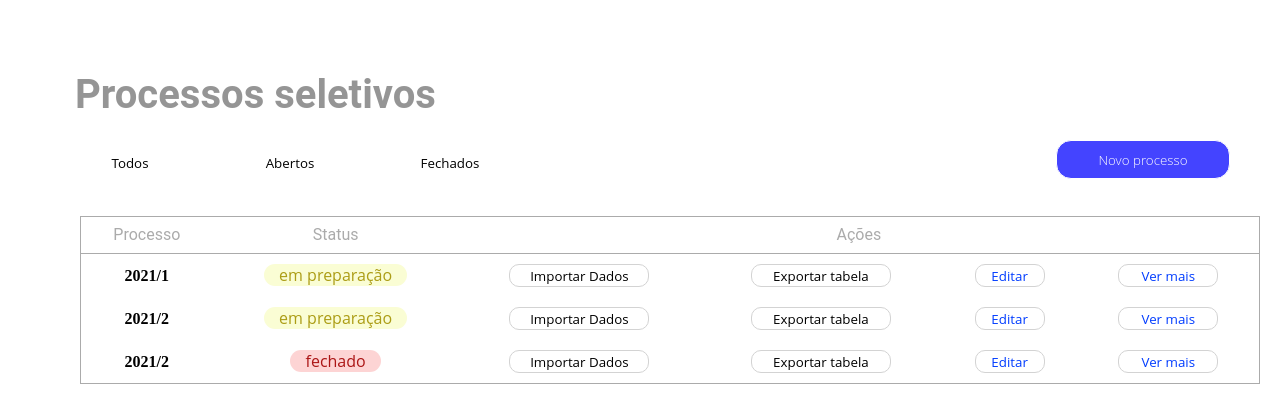
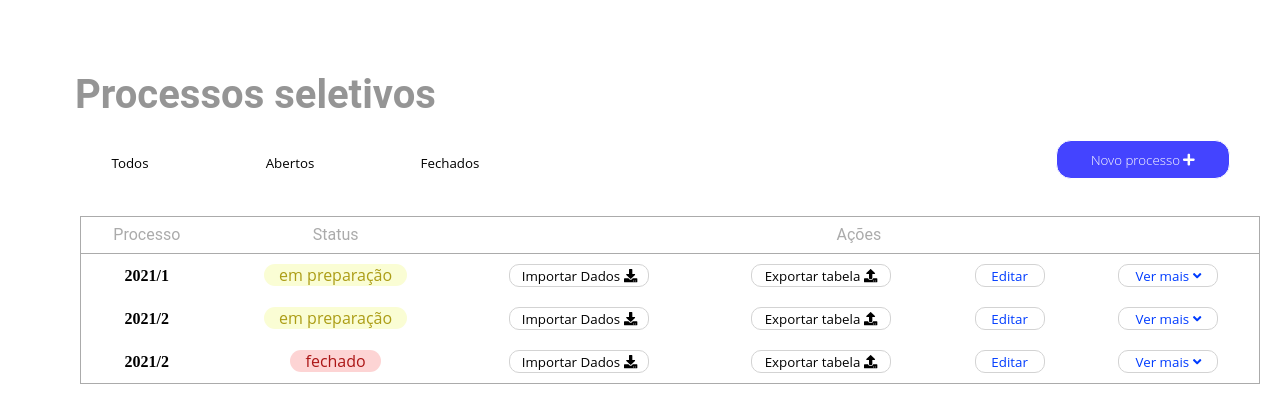
Before and after one commit to aceleradora-TW/acelera-mais-front, a React (Create React App) app: page / in a window 1280 px wide. Shown: the top 412 px of the page. Built offline with nearby package versions, Linux system fonts and the light colour scheme.

Commit message:
style(lista de processo): finaliza estilização de icones
@ErickCardoso007 @Biamah

```diff
--- a/package.json
+++ b/package.json
@@ -3,11 +3,14 @@
   "version": "0.1.0",
   "private": true,
   "dependencies": {
-    "eslint-config-standard": "^16.0.3",
+    "@fortawesome/fontawesome-svg-core": "^1.2.36",
+    "@fortawesome/free-solid-svg-icons": "^5.15.4",
+    "@fortawesome/react-fontawesome": "^0.1.16",
     "@testing-library/jest-dom": "^5.11.4",
     "@testing-library/react": "^11.1.0",
     "@testing-library/user-event": "^12.1.10",
     "axios": "^0.22.0",
+    "eslint-config-standard": "^16.0.3",
     "react": "^17.0.2",
     "react-dom": "^17.0.2",
     "react-scripts": "4.0.3",
--- a/src/components/button/index.js
+++ b/src/components/button/index.js
@@ -1,8 +1,9 @@
+import { FontAwesomeIcon } from '@fortawesome/react-fontawesome'
 import './button.css'
 
-const Button = ({ onClick, text, classe }) => {
+const Button = ({ icon, onClick, text, classe }) => {
   return (
-    <button className={classe} onClick={onClick}>{text}</button>
+    <button className={classe} onClick={onClick}>{text} <FontAwesomeIcon icon={icon} /> </button>
   )
 }
 
--- a/src/components/precess-list/index.js
+++ b/src/components/precess-list/index.js
@@ -2,6 +2,7 @@ import React from 'react'
 import Button from '../button'
 import { Status } from '../status'
 import './process-list.css'
+import { faAngleDown, faDownload, faUpload } from '@fortawesome/free-solid-svg-icons'
 
 export const ProcessList = ({ processes }) => {
   const handleImport = () => {
@@ -40,10 +41,10 @@ export const ProcessList = ({ processes }) => {
                    endDate={process.endDate}
                 />
               </td>
-              <td><Button classe="button-import" text="Importar Dados" onClick={handleImport}/></td>
-              <td><Button classe="button-import" text="Exportar tabela" onClick={handleExport} /></td>
+              <td><Button icon={faDownload} classe="button-import" text="Importar Dados" onClick={handleImport}/></td>
+              <td><Button icon={faUpload} classe="button-import" text="Exportar tabela" onClick={handleExport} /></td>
               <td><Button classe="button-edit" text="Editar" onClick={handleEdit} /></td>
-              <td><Button classe="button-expend" text="Ver mais" onClick={handleExpand} /></td>
+              <td><Button icon={faAngleDown} classe="button-expend" text="Ver mais" onClick={handleExpand} /></td>
             </tr>
           ))}
 
--- a/src/pages/hiring-process/index.js
+++ b/src/pages/hiring-process/index.js
@@ -1,6 +1,7 @@
 import Button from '../../components/button'
 import { ProcessList } from '../../components/precess-list'
 import './style.css'
+import { faPlus } from '@fortawesome/free-solid-svg-icons'
 
 const HiringProcessPage = () => {
   const processes = [
@@ -37,7 +38,7 @@ const HiringProcessPage = () => {
             <Button classe={'button-filter'} text="Abertos" onClick={handleSubmit} />
             <Button classe={'button-filter'} text="Fechados" onClick={handleSubmit} />
             </div>
-            <Button classe={'button-new-process'} text="Novo processo" onClick={handleSubmit}/>
+            <Button icon={faPlus} classe={'button-new-process'} text="Novo processo" onClick={handleSubmit}/>
         </section>
         <ProcessList processes={processes} />
     </div>
```
Also changed, not shown: 1 other file (tests, documents, lock files or other folders).
